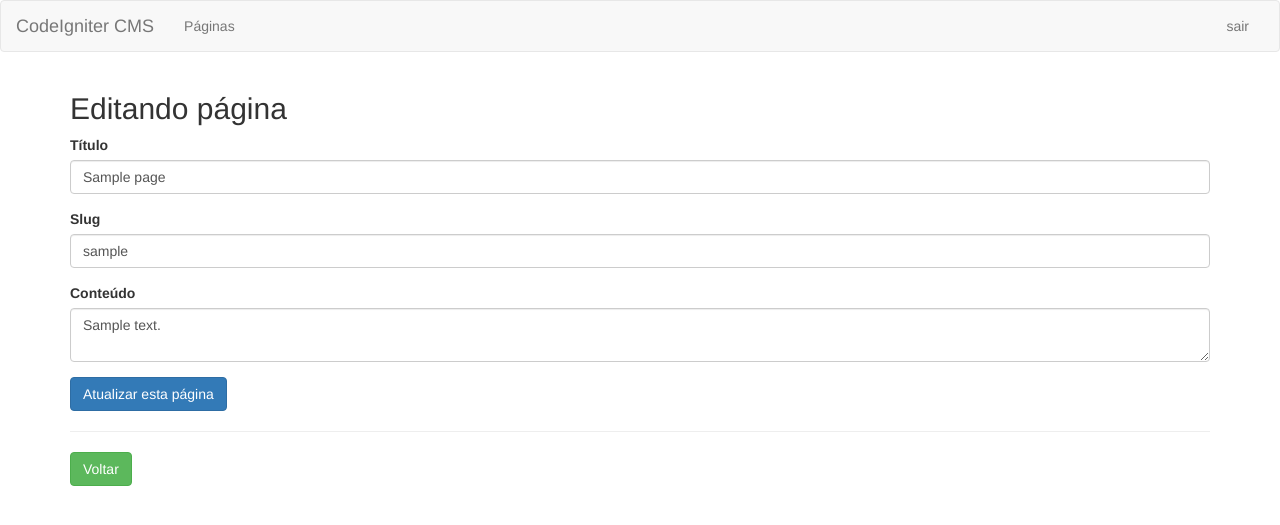
After one commit to andresilvadev/codeigniter-projeto-inicial, a CodeIgniter app: page /database/pages/1/edit in a window 1280 px wide. The commit adds this page. Shown: the top 525 px of the page. Run offline with CodeIgniter, Linux system fonts and the light colour scheme; tables that the repository leaves empty hold one stand-in row (values such as "Sample post").

Commit message:
Finalizando o CRUD

```diff
--- a/application/controllers/Pages.php
+++ b/application/controllers/Pages.php
@@ -21,7 +21,11 @@ class Pages extends CI_Controller
     public function view($id)
     {
         $page = $this->pages_model->get($id);
-        var_dump($page);
+
+        $this->load->view('templates/header');
+        $this->load->view('pages/view', ['page' => $page ]);
+        $this->load->view('templates/footer');
+        //var_dump($page);
     }
 
     public function new()
@@ -44,4 +48,35 @@ class Pages extends CI_Controller
         }
     }
 
+    public function edit ($id = null)
+    {
+        $page = $this->pages_model->get($id);
+        $this->load->library('form_validation');
+
+        $this->form_validation->set_rules('title', 'Título','required');
+        $this->form_validation->set_rules('body', 'Conteúdo','required');
+        $this->form_validation->set_rules('slug', 'Slug','required');
+
+        // Se o resultado da validacao for igual a false, então renderizo o formulário
+        if ($this->form_validation->run() === false) {
+
+            $page = $this->pages_model->get($id);
+
+            $this->load->view('templates/header');
+            $this->load->view('pages/edit', ['page' => $page]);
+            $this->load->view('templates/footer');
+        } else {
+            $data['back'] = '/pages/' . $id;
+            $this->pages_model->update($id);
+            $this->load->view('templates/success', $data);
+        }
+    }
+
+    public function delete($id)
+    {
+        $data['back'] = '/pages';
+        $this->pages_model->delete($id);
+        $this->load->view('templates/success', $data);
+    }
+
 }
--- a/application/models/Pages_model.php
+++ b/application/models/Pages_model.php
@@ -35,4 +35,27 @@ class Pages_model extends CI_Model
 
         return $this->db->insert($this->table_name, $data); // Realiza inserção no banco, tabela pages, com os dados
     }
+
+    public function update ($id)
+    {
+        $this->load->helper('url');
+        $slug = url_title($this->input->post('title'), 'dash', true);
+
+        $data = [
+            'title' => $this->input->post('title'),
+            'body' => $this->input->post('body'),
+            'slug' => $this->input->post('slug'),
+        ];
+
+        $this->db->where('id', $id);
+
+        return $this->db->update($this->table_name, $data);
+    }
+
+
+    public function delete($id)
+    {
+        return $this->db->delete($this->table_name, ['id' => $id ]);
+    }
+
 }
--- /dev/null
+++ b/application/views/pages/edit.php
@@ -0,0 +1,27 @@
+<h2>Editando página</h2>
+
+<?php echo validation_errors(); ?>
+
+<form action="/pages/<?php echo $page->id; ?>/edit" method="post">
+
+    <div class="form-group">
+        <label for="title">Título</label>
+        <input type="text" name="title" class="form-control" placeholder="Seu título aqui..." value="<?php echo $page->title;?>"/>
+    </div>
+
+    <div class="form-group">
+        <label for="slug">Slug</label>
+        <input type="text" name="slug"  class="form-control" placeholder="Seu slug aqui..." value="<?php echo $page->slug;?>"/>
+    </div>
+
+    <div class="form-group">
+        <label for="text">Conteúdo</label>
+        <textarea name="body" class="form-control" placeholder="HTML da página"><?php echo $page->body;?></textarea>
+    </div>
+
+    <input type="submit" name="submit" value="Atualizar esta página" class="btn btn-primary" />
+
+</form>
+
+<hr>
+<a href="/pages" class="btn btn-success">Voltar</a>
--- a/application/views/pages/index.php
+++ b/application/views/pages/index.php
@@ -17,7 +17,7 @@
                 <td class="text-right">
                     <a href="/pages/<?php echo $page->id; ?>" class="btn btn-xs btn-default">Ver</a>
                     <a href="/pages/<?php echo $page->id; ?>/edit" class="btn btn-xs btn-info">Editar</a>
-                    <form action="/pages/<?php echo $page->id; ?>/delete" style="display: inline-block">
+                    <form action="/pages/<?php echo $page->id; ?>/delete" style="display: inline-block" METHOD="post">
                         <input type="submit" value="remover" class="btn btn-xs btn-danger">
                     </form>
                 </td>
@@ -27,7 +27,8 @@
 </table>
 
 <?php
-echo '<pre>'; print_r($pages); echo '</pre>';
+
+// echo '<pre>'; print_r($pages); echo '</pre>';
 
 // print_r($pages);
 // var_dump($pages);
```
Also changed, not shown: application/views/pages/view.php (added, +25 -0 lines).
